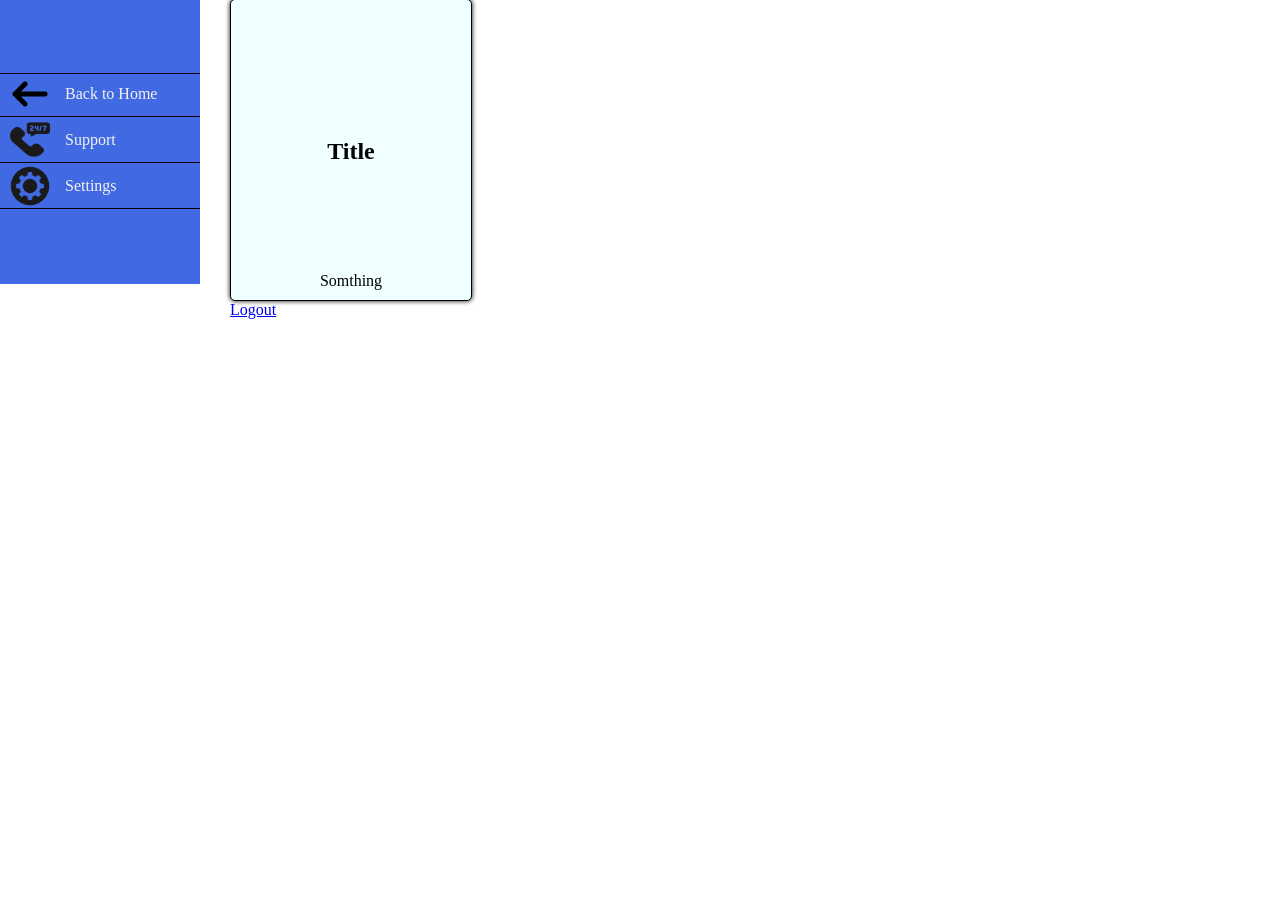
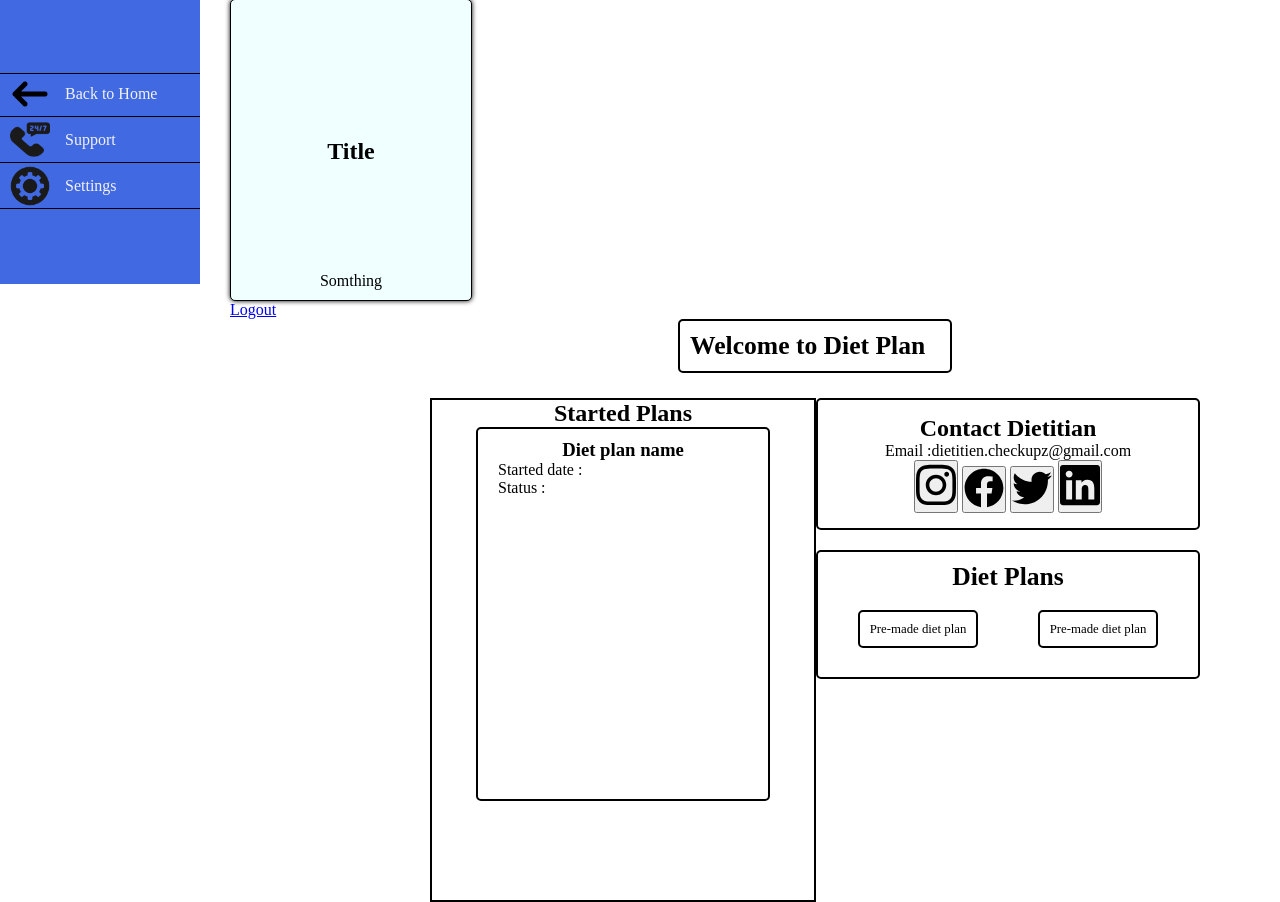
Before and after one commit to hxshan/Health_CheckUp_System, a PHP site: page /pages/UserDashboard.php in a window 1280 px wide. Shown: the part 591-1493 px from the top of the page. Before the commit the page ends 910 px from the top, so only its background shows below. Run offline with PHP 8.4, Linux system fonts and the light colour scheme; the visitor is signed in with stand-in values (Sample User, id 1); data that the repository does not hold is empty.

Commit message:
Diet plan page

```diff
--- a/pages/UserDashboard.php
+++ b/pages/UserDashboard.php
@@ -332,7 +332,51 @@ session_start();
         </div>
     </div>
 
-    </main>
+    <div  class="diet-plan-content" class="hidden">
+            <div class="welcome" >
+                <h1>Welcome to Diet Plan</h1>
+            </div>
+
+            <div class="diet-page-div">
+                <div class="diet-info">
+                    <h2>Started Plans</h2>
+                    <div class="diet-plan-div">
+                        <h3>Diet plan name</h3>
+                        <p>Started date : </p>
+                        <p>Status : </p>
+                    </div>
+                </div>
+
+                <div>
+                    <div class="info">
+                            <h2>Contact Dietitian</h2>
+                            <p>Email :dietitien.checkupz@gmail.com</p>
+                            <div class="icons">
+                        <button><img src="../images/instagram.svg" width="40px" /></button>
+                        <button><img src="../images/facebook.svg" width="40px" /></button>
+                        <button><img src="../images/twitter.svg" width="40px" /></button>
+                        <button><img src="../images/linkedin.svg" width="40px" /></button>
+                        </div>
+                    </div>
+
+                    <div class="new-diet-plan">
+                        <h1>Diet Plans</h1>
+                        <div class="diet-plan-options">
+                            <div>
+                                <a href="#">Pre-made diet plan</a>
+                            </div>
+
+                            <div>
+                                <a href="#">Pre-made diet plan</a>
+                            </div>
+                        </div>
+                    </div>
+                </div>
+
+            </div>
+        </main>
+    </div>
+
     <script src="../scripts/dashboard.js"></script>
 </body>
 </html>
--- a/styles/Dashboard.css
+++ b/styles/Dashboard.css
@@ -134,3 +134,75 @@ tr:hover {
 .hidden{
     display: none;
 }
+
+/*------------------------------------Diet plan ---------------------------------------------------------------------------------*/
+.diet-plan-content {
+    margin-left: 200px;
+    margin-right: 50px;
+}
+.welcome {
+    width: 250px;
+    margin: auto;
+    border: 2px solid black;
+    border-radius: 5px;
+    font-size: 0.8rem;
+    padding: 10px ;
+    margin-bottom: 25px;
+}
+
+.diet-info {
+    border: 2px solid black;
+    min-height: 500px;
+    width: 400px;
+}
+
+.diet-info h2,h3 {
+    text-align: center;
+}
+
+.diet-plan-div {
+    border: 2px solid black;
+    border-radius: 5px;
+    width: 250px;
+    min-height: 350px;
+    margin: auto;
+    padding: 10px 20px;
+}
+
+.info {
+    border: 2px solid black;
+    border-radius: 5px;
+    width: 350px;
+    max-height: 200px;
+    text-align: center;
+    padding: 15px;
+}
+
+.new-diet-plan {
+    border: 2px solid black;
+    border-radius: 5px;
+    margin-top: 20px;
+    font-size: 0.8rem;
+    text-align: center;
+    padding: 10px;
+    min-height: 100px;
+}
+
+.diet-plan-options {
+    display: flex;
+    justify-content: space-around;
+    margin: 30px 0;
+}
+
+.diet-plan-options a {
+    text-decoration: none;
+    color: black;
+    border: 2px solid black;
+    border-radius: 5px;
+    padding: 10px;
+}
+
+.diet-page-div {
+    display: flex;
+    justify-content: space-between;
+}
```
